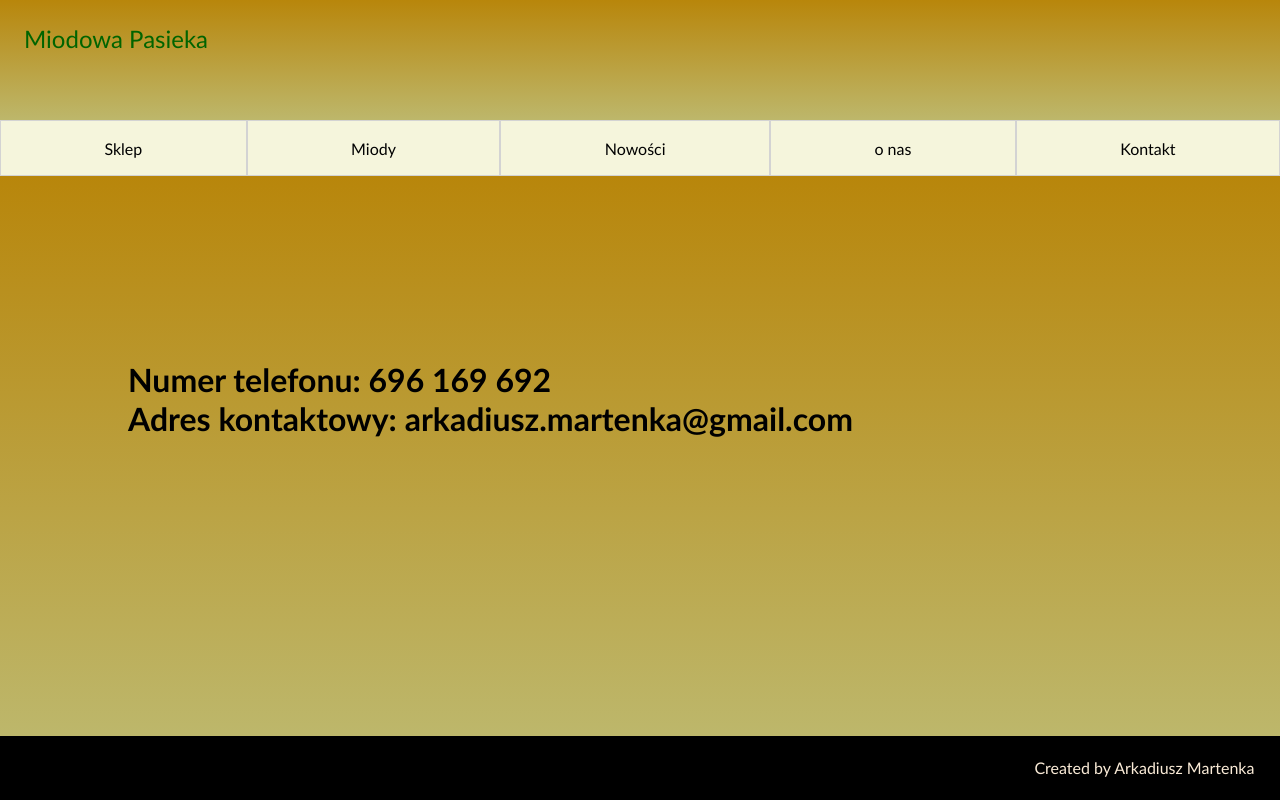
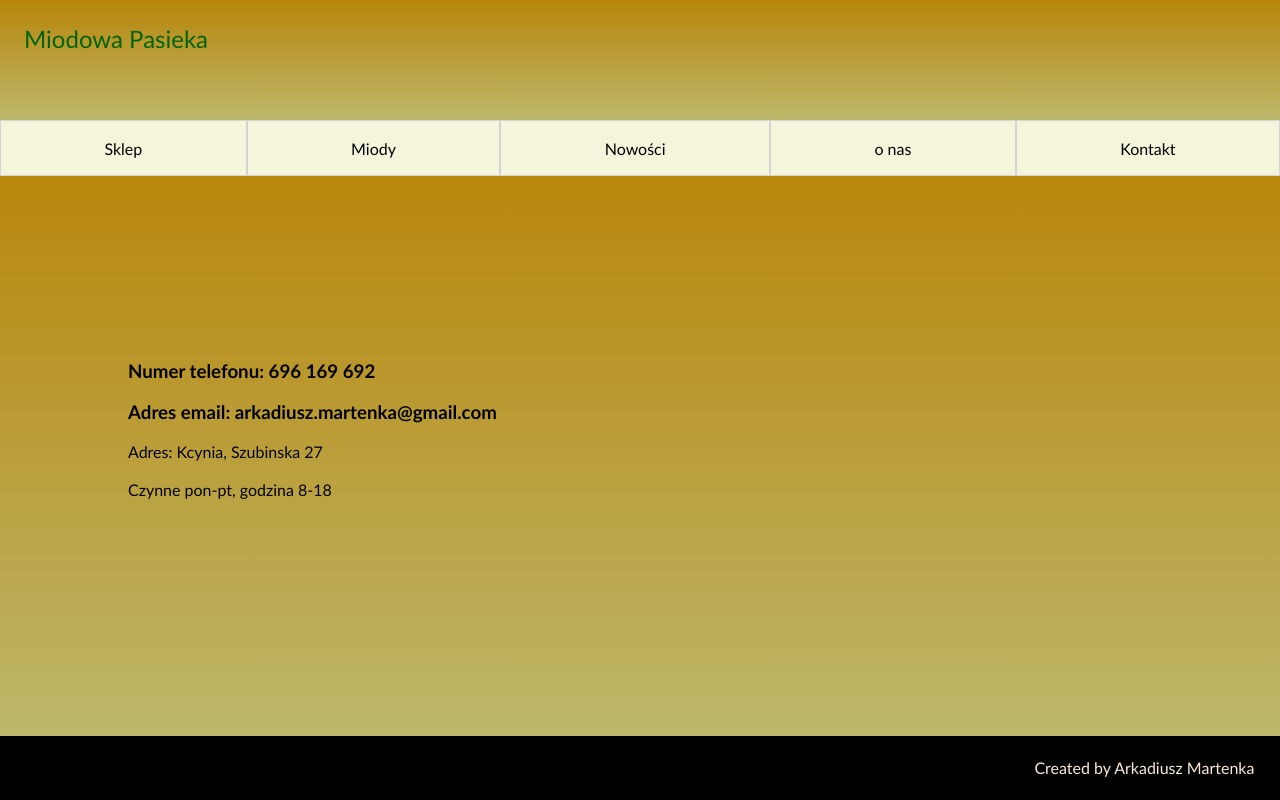
Before and after one commit to Arczmander1/garden-front, a React (Create React App) app: page /contact in a window 1280 px wide. Built offline with nearby package versions, Linux system fonts and the light colour scheme.

Commit message:
Added new content on web.

```diff
--- a/src/components/menu/Menu.css
+++ b/src/components/menu/Menu.css
@@ -20,7 +20,7 @@
     background-color: antiquewhite;
 }
 
-.sorry, .contact, .about, .news, .main, .none  {
+.sorry, .contact, .about, .news, .main  {
     position: absolute;
     top: 45%;
     left: 10%;
--- a/src/views/AboutViews.tsx
+++ b/src/views/AboutViews.tsx
@@ -2,6 +2,10 @@ import React from "react";
 
 export const AboutView = () => (
     <div className="about">
-        <p>Jesteśmy pasieką z 20 letnim doświadczeniem. Tworzymy miody zgodnie ze starą Polską recepturą</p>
+        <h4>Jesteśmy pasieką z 20 letnim doświadczeniem. Tworzymy miody zgodnie ze starą Polską recepturą.</h4>
+        <br/>
+        <p> <b>Miody</b> tworzymy prowadząc gospodarke wędrowną, która umożliwia poszerzenie oferty o gatunki miodów, które nie występują na danym
+            terenie. Pozyskiwanymi odmianami miodów są: miód wielokwiatowy, mniszkowy, rzepakowy, leśny, lipowy, lipowo
+            - spadziowy, malinowy, gryczany, słonecznikowy, akacjowy, wrzosowy oraz miody spadziowe.</p>
     </div>
 );
--- a/src/views/ContactView.tsx
+++ b/src/views/ContactView.tsx
@@ -2,7 +2,12 @@ import React from "react";
 
 export const ContactView = () => (
     <div className="contact">
-        <h1>Numer telefonu: 696 169 692</h1>
-        <h1>Adres kontaktowy: arkadiusz.martenka@gmail.com</h1>
+        <h3>Numer telefonu: 696 169 692</h3>
+        <br/>
+        <h3>Adres email: arkadiusz.martenka@gmail.com</h3>
+        <br/>
+        <p>Adres: Kcynia, Szubinska 27</p>
+        <br/>
+        <p>Czynne pon-pt, godzina 8-18</p>
     </div>
 );
```
